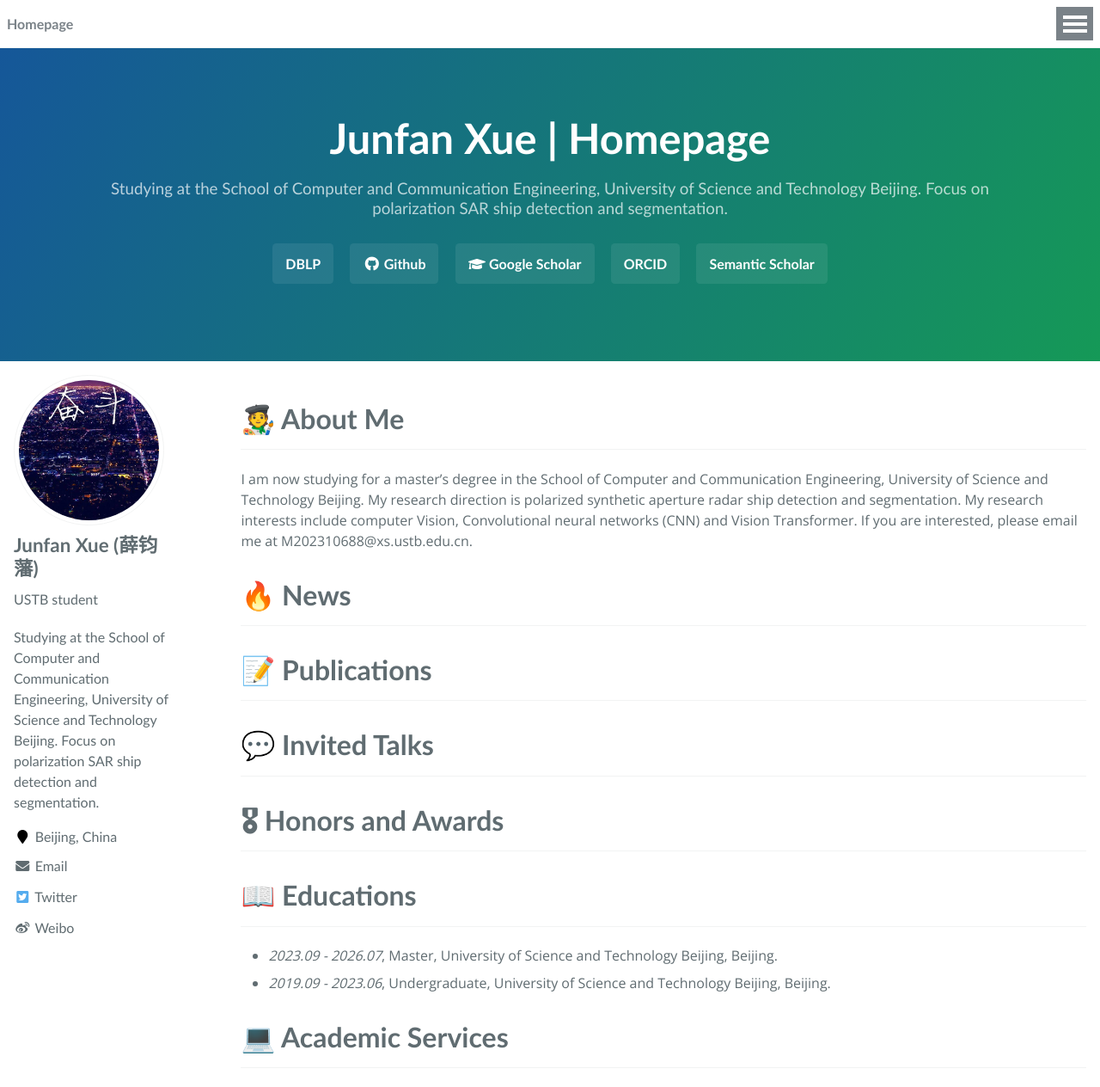
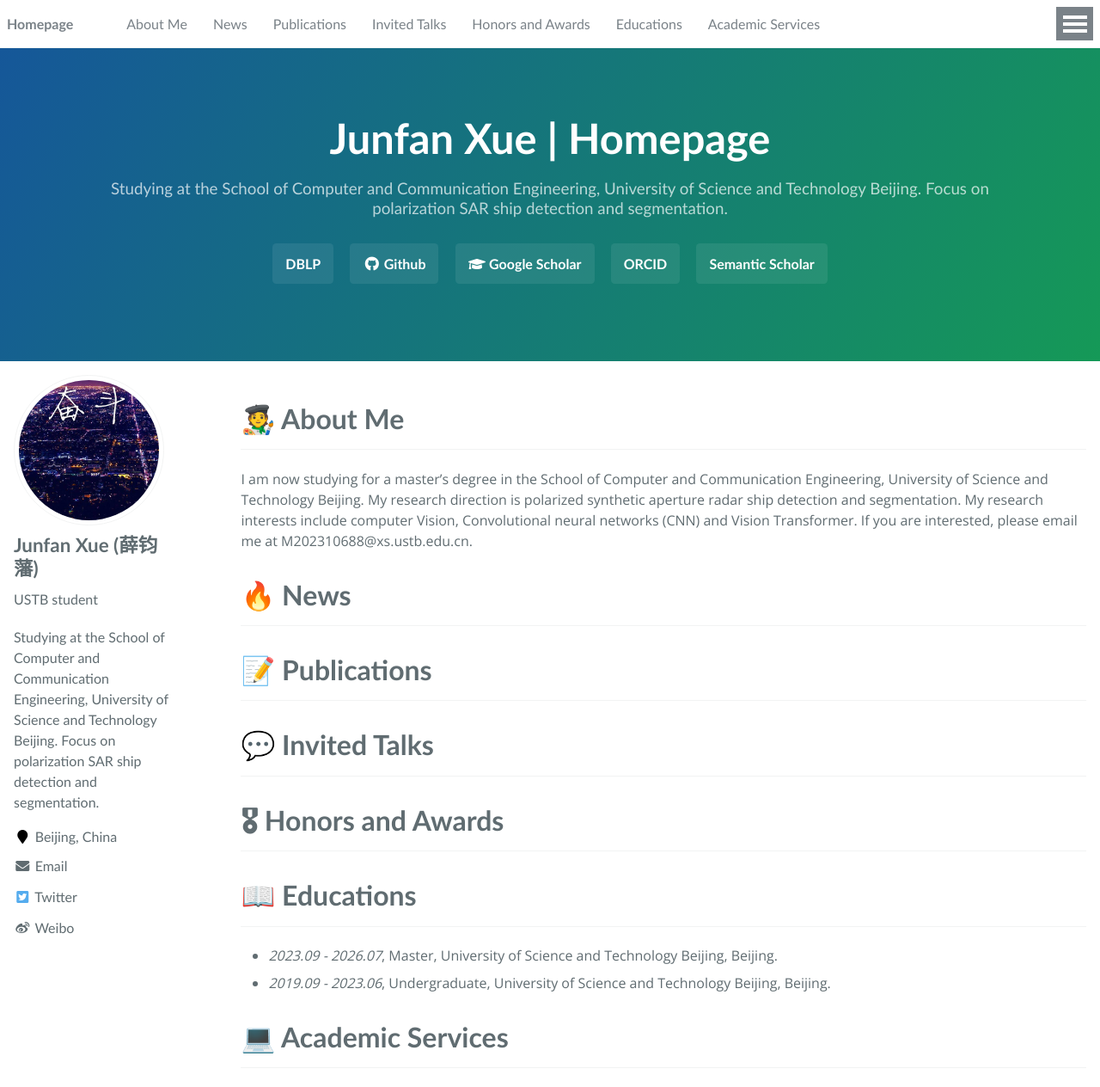
Before and after one commit to xjf20010726/xuejunfan.github.io, a Jekyll site: the page built from index.md, in a window 1280 px wide and 1264 px high. Shown: the whole window at 86% size. Built offline with Jekyll 4.4.1, drawn with Linux system fonts in a browser that asks for light colours; our own code applies the rules of GitHub Pages for plain Markdown files.

Commit message:
final-06

```diff
--- /dev/null
+++ b/_data/navigation.yml
@@ -0,0 +1,22 @@
+# main links links
+main:
+  - title: "About Me"
+    url: "/#about-me"
+
+  - title: "News"
+    url: "/#-news"
+
+  - title: "Publications"
+    url: "/#-publications"
+
+  - title: "Invited Talks"
+    url: "/#-invited-talks"
+
+  - title: "Honors and Awards"
+    url: "/#-honors-and-awards"
+
+  - title: "Educations"
+    url: "/#-educations"
+
+  - title: "Academic Services"
+    url: "/#-academic-services"
--- a/_layouts/default.html
+++ b/_layouts/default.html
@@ -16,23 +16,8 @@
   <body>
 
 
+    {% include masthead.html %}
 
-    <div class="masthead">
-      <div class="masthead__inner-wrap">
-        <div class="masthead__menu">
-          <nav id="site-nav" class="greedy-nav">
-            <button><div class="navicon"></div></button>
-            <ul class="visible-links">
-              <li class="masthead__menu-item masthead__menu-item--lg masthead__menu-home-item"><a href="#about-me">Homepage</a></li>
-              {% for link in site.data.navigation.main %}
-                <li class="masthead__menu-item"><a href="{{ domain }}{{ link.url }}">{{ link.title }}</a></li>
-              {% endfor %}
-            </ul>
-            <ul class="hidden-links hidden"></ul>
-          </nav>
-        </div>
-      </div>
-    </div>
     {% include browser-upgrade.html %}
     <header class="page-header" role="banner">
       <h1 class="project-name">{{ site.title }}</h1>
```
